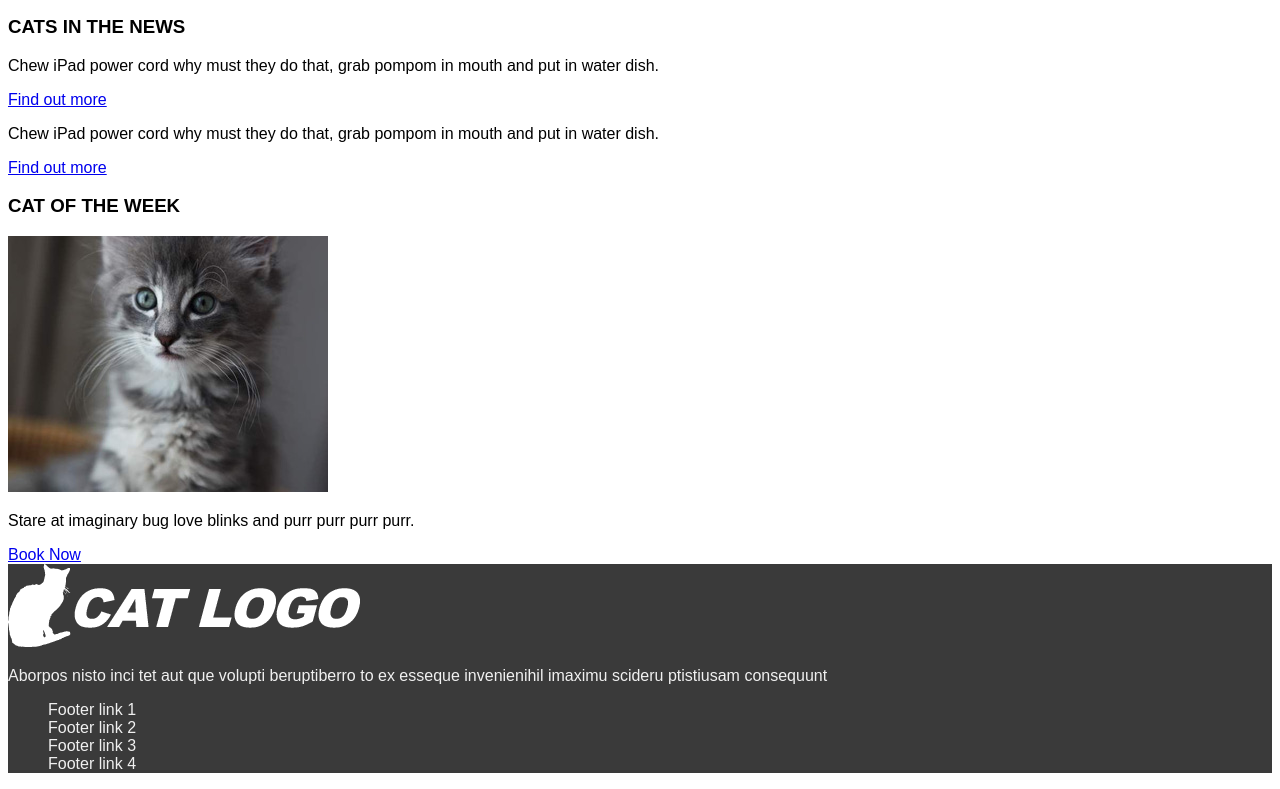
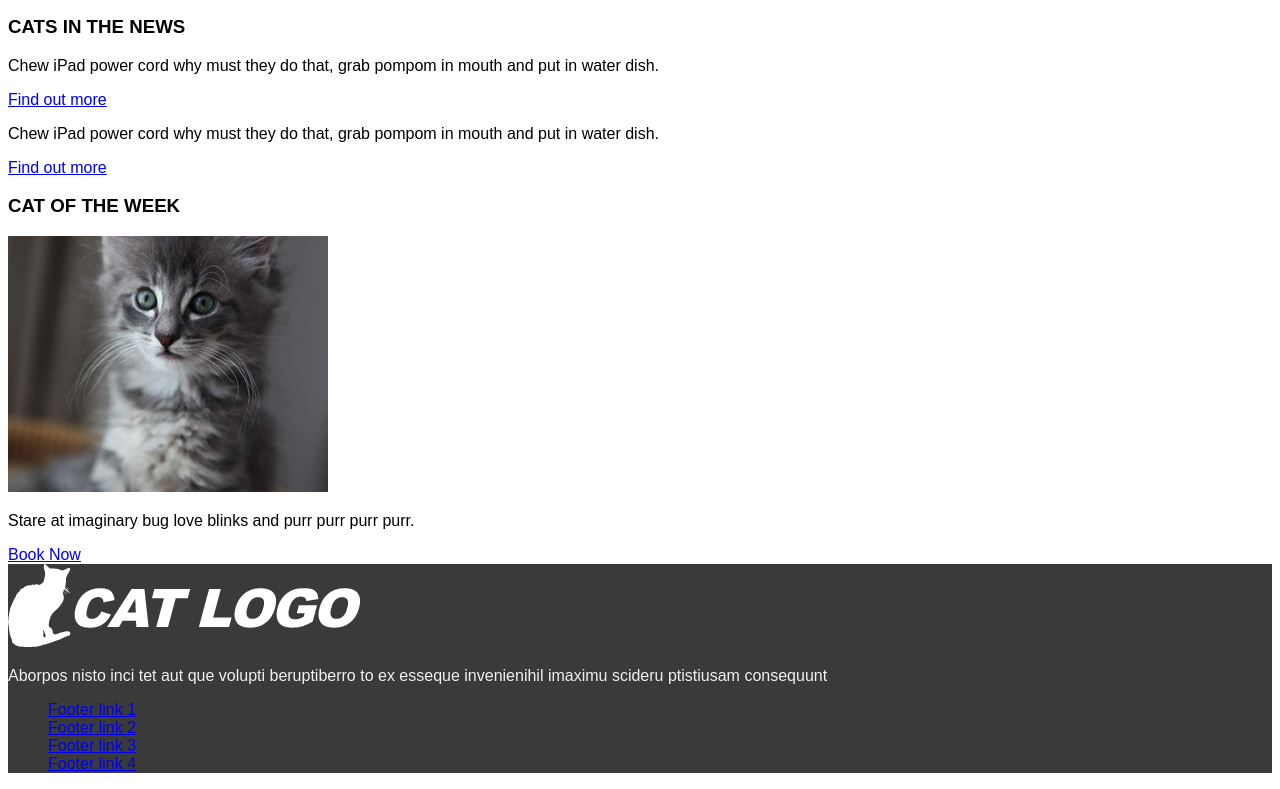
Before and after one commit to toolkit101/kitties, a plain HTML site: page kitties/index.html in a window 1280 px wide. Shown: the part 537-1326 px from the top of the page. Drawn offline with Linux system fonts and the light colour scheme.

```diff
--- a/kitties/index.html
+++ b/kitties/index.html
@@ -46,10 +46,10 @@
         <img src="images/lesson04-mock5-cat-logo.png">
         <p>Aborpos nisto inci tet aut que volupti beruptiberro to ex esseque invenienihil imaximu scideru ptistiusam consequunt</p>
         <ul class="footerlinks">
-            <li>Footer link 1</li>
-            <li>Footer link 2</li>
-            <li>Footer link 3</li>
-            <li>Footer link 4</li>
+            <li><a href="#">Footer link 1</a></li>
+            <li><a href="#">Footer link 2</a></li>
+            <li><a href="#">Footer link 3</a></li>
+            <li><a href="#">Footer link 4</a></li>
         </ul>
         <p></p>
     </footer>
```
